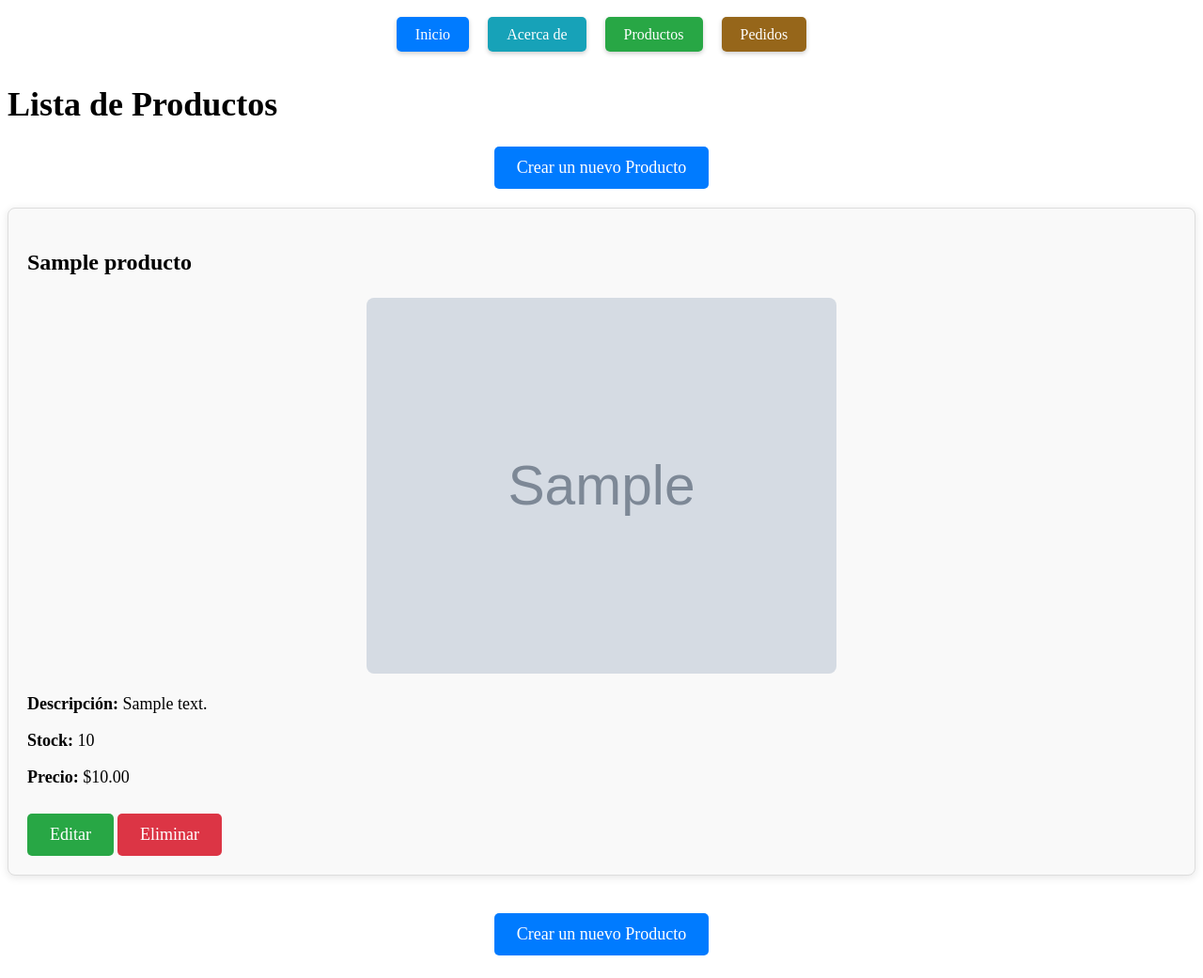
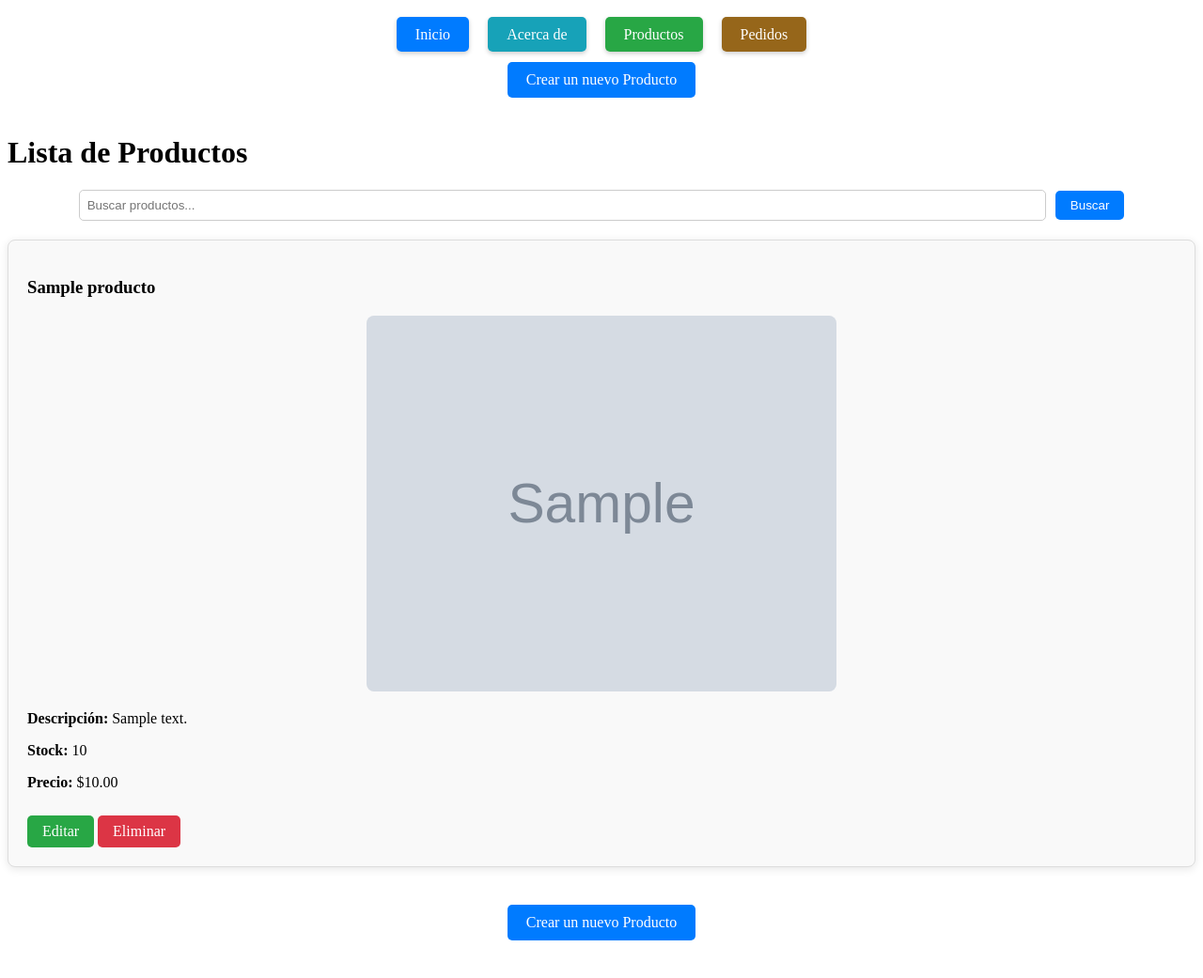
Before and after one commit to SalvaG67/TuPrimeraPagina-Breme, a Django app: page /productos/list/ in a window 1280 px wide. Shown: the whole page at 94% size. Before the commit the page ends 1017 px from the top, so only its background shows below. Run offline with Django 5.2, Linux system fonts and the light colour scheme; tables that the repository leaves empty hold one stand-in row (values such as "Sample post"); grey boxes marked "Sample" are stand-in pictures.

Commit message:
actualizacion visual v2

```diff
--- a/herreria/templates/herreria/productos_list.html
+++ b/herreria/templates/herreria/productos_list.html
@@ -2,18 +2,25 @@
 
 {% block content %}
   <div class="container mt-4">
-        <h1 style="font-size: 36px; font-weight: bold;">Lista de Productos</h1>
-
-        <div style="text-align: center; margin-bottom: 20px;">
-            <a href="{% url 'producto_create' %}" style="padding: 12px 24px; background-color: #007bff; color: white; text-decoration: none; border-radius: 5px; display: inline-block; font-size: 18px;">
+    <!-- Botón "Crear un nuevo Producto" centrado arriba -->
+    <div style="text-align: center; margin-bottom: 40px;">
+      <a href="{% url 'producto_create' %}" style="padding: 10px 20px; background-color: #007bff; color: white; text-decoration: none; border-radius: 5px; display: inline-block;">
         Crear un nuevo Producto
       </a>
     </div>
 
+    <h1>Lista de Productos</h1>
+
+    <!-- Formulario de búsqueda con botón más cerca del campo de texto -->
+    <form method="get" action="{% url 'listar_productos' %}" style="margin-bottom: 20px; display: flex; justify-content: center; align-items: center; gap: 10px;">
+      <input type="text" name="search" placeholder="Buscar productos..." value="{{ request.GET.search }}" style="padding: 8px; width: 80%; border-radius: 5px; border: 1px solid #ccc;">
+      <button type="submit" style="padding: 8px 16px; background-color: #007bff; color: white; border-radius: 5px; border: none; cursor: pointer;">Buscar</button>
+    </form>
+
     <div style="display: flex; flex-wrap: wrap; gap: 20px;">
       {% for producto in productos %}
         <div style="flex: 1 1 calc(33.33% - 20px); padding: 20px; border: 1px solid #ddd; background-color: #f9f9f9; border-radius: 8px; box-shadow: 0 2px 10px rgba(0, 0, 0, 0.1);">
-                    <h3 style="font-size: 24px; font-weight: bold;">{{ producto.nombre }}</h3>
+          <h3>{{ producto.nombre }}</h3>
 
           <div style="text-align: center; margin-bottom: 10px;">
             {% if producto.imagen %}
@@ -23,22 +30,23 @@
             {% endif %}
           </div>
 
-                    <p style="font-size: 18px;"><strong>Descripción:</strong> {{ producto.descripcion }}</p>
-                    <p style="font-size: 18px;"><strong>Stock:</strong> {{ producto.stock }}</p>
-                    <p style="font-size: 18px;"><strong>Precio:</strong> ${{ producto.precio }}</p>
+          <p><strong>Descripción:</strong> {{ producto.descripcion }}</p>
+          <p><strong>Stock:</strong> {{ producto.stock }}</p>
+          <p><strong>Precio:</strong> ${{ producto.precio }}</p>
 
           <div style="margin-top: 15px;">
-                        <a href="{% url 'producto_update' producto.pk %}" style="padding: 12px 24px; background-color: #28a745; color: white; text-decoration: none; border-radius: 5px; display: inline-block; font-size: 18px; margin-top: 10px;">Editar</a>
-                        <a href="{% url 'producto_delete' producto.pk %}" style="padding: 12px 24px; background-color: #dc3545; color: white; text-decoration: none; border-radius: 5px; display: inline-block; font-size: 18px; margin-top: 10px;">Eliminar</a>
+            <a href="{% url 'producto_update' producto.pk %}" style="padding: 8px 16px; background-color: #28a745; color: white; text-decoration: none; border-radius: 5px; display: inline-block; margin-top: 10px;">Editar</a>
+            <a href="{% url 'producto_delete' producto.pk %}" style="padding: 8px 16px; background-color: #dc3545; color: white; text-decoration: none; border-radius: 5px; display: inline-block; margin-top: 10px;">Eliminar</a>
           </div>
         </div>
       {% empty %}
-                <p style="font-size: 18px;">No hay productos disponibles.</p>
+        <p>No hay productos disponibles.</p>
       {% endfor %}
     </div>
 
-        <div style="text-align: center; margin-top: 40px;">
-            <a href="{% url 'producto_create' %}" style="padding: 12px 24px; background-color: #007bff; color: white; text-decoration: none; border-radius: 5px; display: inline-block; font-size: 18px;">
+    <!-- Botón "Crear un nuevo Producto" centrado abajo -->
+    <div style="text-align: center; margin-top: 40px; margin-bottom: 40px;">
+      <a href="{% url 'producto_create' %}" style="padding: 10px 20px; background-color: #007bff; color: white; text-decoration: none; border-radius: 5px; display: inline-block;">
         Crear un nuevo Producto
       </a>
     </div>
--- a/herreria/views.py
+++ b/herreria/views.py
@@ -52,6 +52,12 @@ class Productolistview(ListView):
     model = producto
     template_name = 'herreria/productos_list.html'
     context_object_name = 'productos'
+
+    def get_queryset(self):
+        query = self.request.GET.get('search', '')
+        if query:
+            return producto.objects.filter(nombre__icontains=query)
+        return producto.objects.all()
 class productocreateview(CreateView):
     model = producto
     form_class = forms.ProductoForm
```
Also changed, not shown: media/productos/pokemaster_343217_yN2ECzG.jpg (added). Lines whose indentation alone changed are shown as unchanged.
